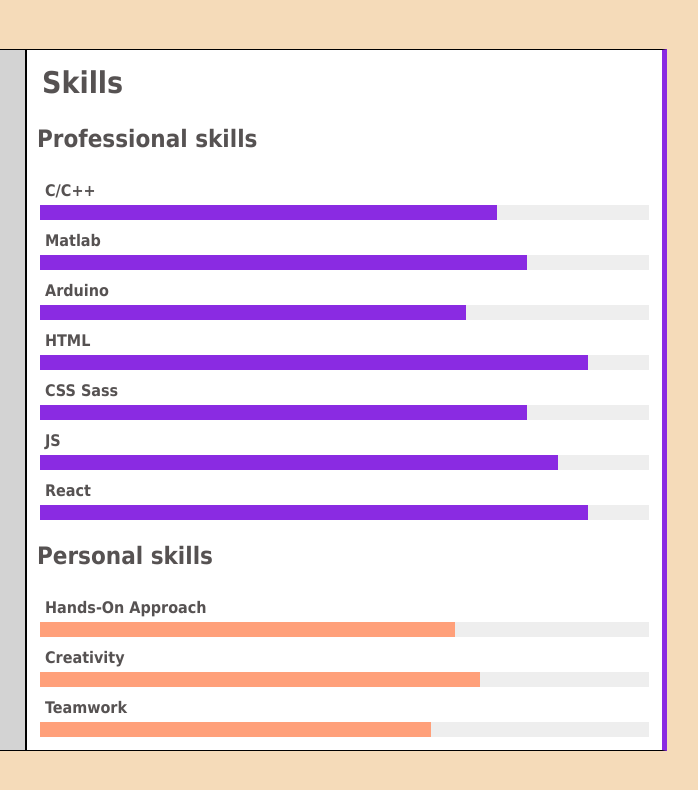
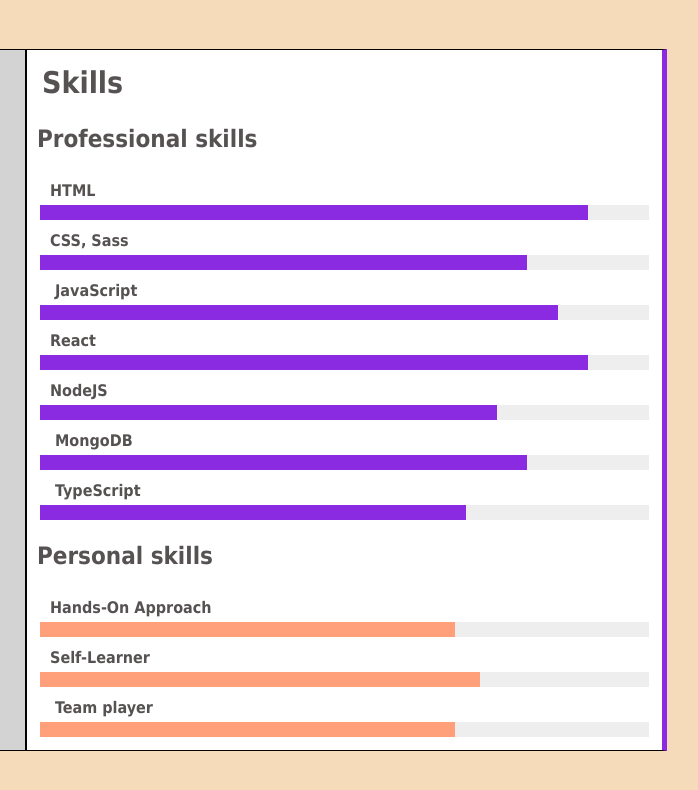
Before and after one commit to anaalamed/anaalamed.github.io, a website: page index.html in a window 1280 px wide. Shown: the full height of the page, 453-1151 px from the left. Drawn offline with nearby package versions, Linux system fonts and the light colour scheme; files that its build step writes are made by us from their sources.

Commit message:
title, icon, display changes

```diff
--- a/index.html
+++ b/index.html
@@ -4,7 +4,8 @@
 <head>
     <meta charset="UTF-8">
     <meta name="viewport" content="width=device-width, initial-scale=1.0">
-    <title>Document</title>
+    <title>Digital CV</title>
+    <link rel="icon" href="cv.png">
     <link rel='stylesheet' href='style.css'>
     <link rel='stylesheet' href='CV_style.css'>
 </head>
@@ -53,53 +54,55 @@
                 <h2>Professional skills</h2>
 
                 <div class='skill'>
-                    <span class='icon-bug'><strong>C/C++</strong></span>
+                    <span class='icon-html-five'><strong> &nbsp;HTML</strong></span>
+                    <div class='progress'>
+                        <div class='percentage' style="width: 90%;"></div>
+                    </div>
+                </div>
+
+                <div class='skill'>
+                    <span class='icon-css3'><strong> &nbsp;CSS, Sass</strong></span>
+                    <div class='progress'>
+                        <div class='percentage' style="width: 80%;"></div>
+                    </div>
+                </div>
+
+                <div class='skill'>
+                    <span class='icon-codepen'><strong> &nbsp; JavaScript</strong></span>
+                    <div class='progress'>
+                        <div class='percentage' style="width: 85%;"></div>
+                    </div>
+                </div>
+
+                <div class='skill'>
+                    <span class='icon-sun'><strong> &nbsp;React</strong></span>
+                    <div class='progress'>
+                        <div class='percentage' style="width: 90%;"></div>
+                    </div>
+                </div>
+
+                <div class='skill'>
+                    <span class='icon-bug'><strong> &nbsp;NodeJS</strong></span>
                     <div class='progress'>
                         <div class='percentage' style="width: 75%;"></div>
                     </div>
                 </div>
 
                 <div class='skill'>
-                    <span class='icon-equalizer2'><strong>Matlab</strong></span>
+                    <span class='icon-equalizer2'><strong> &nbsp; MongoDB</strong></span>
                     <div class='progress'>
                         <div class='percentage' style="width: 80%;"></div>
                     </div>
                 </div>
 
                 <div class='skill'>
-                    <span class='icon-equalizer'><strong>Arduino</strong></span>
+                    <span class='icon-equalizer'><strong> &nbsp; TypeScript</strong></span>
                     <div class='progress'>
                         <div class='percentage' style="width: 70%;"></div>
                     </div>
                 </div>
 
-                <div class='skill'>
-                    <span class='icon-html-five'><strong>HTML</strong></span>
-                    <div class='progress'>
-                        <div class='percentage' style="width: 90%;"></div>
-                    </div>
-                </div>
 
-                <div class='skill'>
-                    <span class='icon-css3'><strong>CSS Sass</strong></span>
-                    <div class='progress'>
-                        <div class='percentage' style="width: 80%;"></div>
-                    </div>
-                </div>
-
-                <div class='skill'>
-                    <span class='icon-codepen'><strong>JS</strong></span>
-                    <div class='progress'>
-                        <div class='percentage' style="width: 85%;"></div>
-                    </div>
-                </div>
-
-                <div class='skill'>
-                    <span class='icon-sun'><strong>React</strong></span>
-                    <div class='progress'>
-                        <div class='percentage' style="width: 90%;"></div>
-                    </div>
-                </div>
 
 
             </section>
@@ -108,14 +111,14 @@
                 <h2>Personal skills </h2>
 
                 <div class='skill'>
-                    <span class='icon-command'><strong>Hands-On Approach</strong></span>
+                    <span class='icon-command'><strong> &nbsp;Hands-On Approach</strong></span>
                     <div class='progress'>
                         <div class='percentage' style="width: 85%;"></div>
                     </div>
                 </div>
 
                 <div class='skill'>
-                    <span class='icon-bubbles3'><strong>Creativity</strong></span>
+                    <span class='icon-bubbles3'><strong> &nbsp;Self-Learner</strong></span>
                     <div class='progress'>
                         <div class='percentage' style="width: 90%;"></div>
                     </div>
@@ -123,9 +126,9 @@
 
 
                 <div class='skill'>
-                    <span class='icon-users'><strong>Teamwork</strong></span>
+                    <span class='icon-users'><strong> &nbsp; Team player</strong></span>
                     <div class='progress'>
-                        <div class='percentage' style="width: 80%;"></div>
+                        <div class='percentage' style="width: 85%;"></div>
                     </div>
                 </div>
 
```
Also changed, not shown: cv.png (added).
